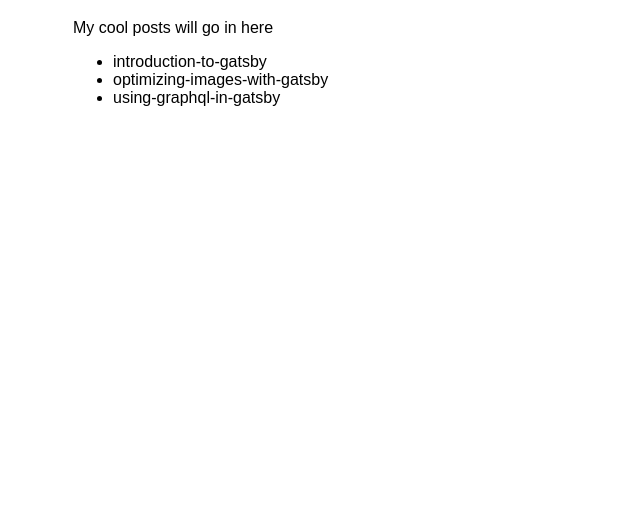
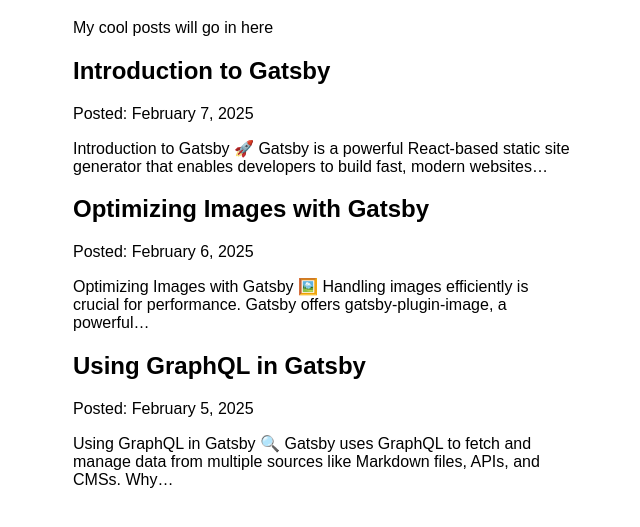
Before and after one commit to imudasirali/my-gatsby-site, a Gatsby site: page /blog in a window 1280 px wide. Shown: the part 195-722 px from the top of the page, without its empty margins (317-957 px from the left). Built offline with nearby package versions, Linux system fonts and the light colour scheme; Gatsby itself is replaced by a stand-in of ours; some packages are replaced by stand-ins of ours.

Commit message:
Finished Gatsby Tutorial Part 5

```diff
--- a/blog/optimizing-images-with-gatsby.mdx
+++ b/blog/optimizing-images-with-gatsby.mdx
@@ -1,6 +1,6 @@
 ---
-title:"Optimizing Images with Gatsby"
-date: "2025-02-07"
+title: "Optimizing Images with Gatsby"
+date: "2025-02-06"
 author: "Emily Brown"
 tags: ["gatsby", "images", "performance"]
 ---
--- a/blog/using-graphql-in-gatsby.mdx
+++ b/blog/using-graphql-in-gatsby.mdx
@@ -1,6 +1,6 @@
 ---
 title: "Using GraphQL in Gatsby"
-date: "2025-02-07"
+date: "2025-02-05"
 author: "Jane Smith"
 tags: ["gatsby", "graphql", "data fetching"]
 ---
--- a/gatsby-config.js
+++ b/gatsby-config.js
@@ -17,5 +17,6 @@
         path: `${__dirname}/blog`,
       }
     },
+    "gatsby-plugin-mdx",
   ],
 }
--- a/package.json
+++ b/package.json
@@ -15,8 +15,10 @@
     "clean": "gatsby clean"
   },
   "dependencies": {
+    "@mdx-js/react": "^2.3.0",
     "gatsby": "^5.14.1",
     "gatsby-plugin-image": "^3.14.0",
+    "gatsby-plugin-mdx": "^5.14.0",
     "gatsby-plugin-sharp": "^5.14.0",
     "gatsby-source-filesystem": "^5.14.0",
     "gatsby-transformer-remark": "^6.14.0",
--- a/src/pages/blog.js
+++ b/src/pages/blog.js
@@ -7,23 +7,32 @@
     return (
         <Layout pageTitle="My Blog Posts">
             <p>My cool posts will go in here</p>
-            <ul>
-                {data.allFile.nodes.map((node) => (
-                    <li key={node.name}>{node.name}</li>
-                ))}
-            </ul>
+            {
+                data.allMdx.nodes.map((node) => (
+                <article key={node.id}>
+                    <h2>{node.frontmatter.title}</h2>
+                    <p>Posted: {node.frontmatter.date}</p>
+                    <p>{node.excerpt}</p>
+                </article>
+                ))
+            }
         </Layout>
     )
 }
 
 export const data = graphql`
-query {
-  allFile(filter: {sourceInstanceName: {eq: "blog"}}) {
-    nodes {
-      name
+  query {
+    allMdx(sort: { frontmatter: { date: DESC }}) {
+      nodes {
+        frontmatter {
+          date(formatString: "MMMM D, YYYY")
+          title
+        }
+        id
+        excerpt
+      }
     }
   }
-}
 `
 
 export const Head = () => <Seo title="My Blog Posts" />
```
Also changed, not shown: 1 other file.
